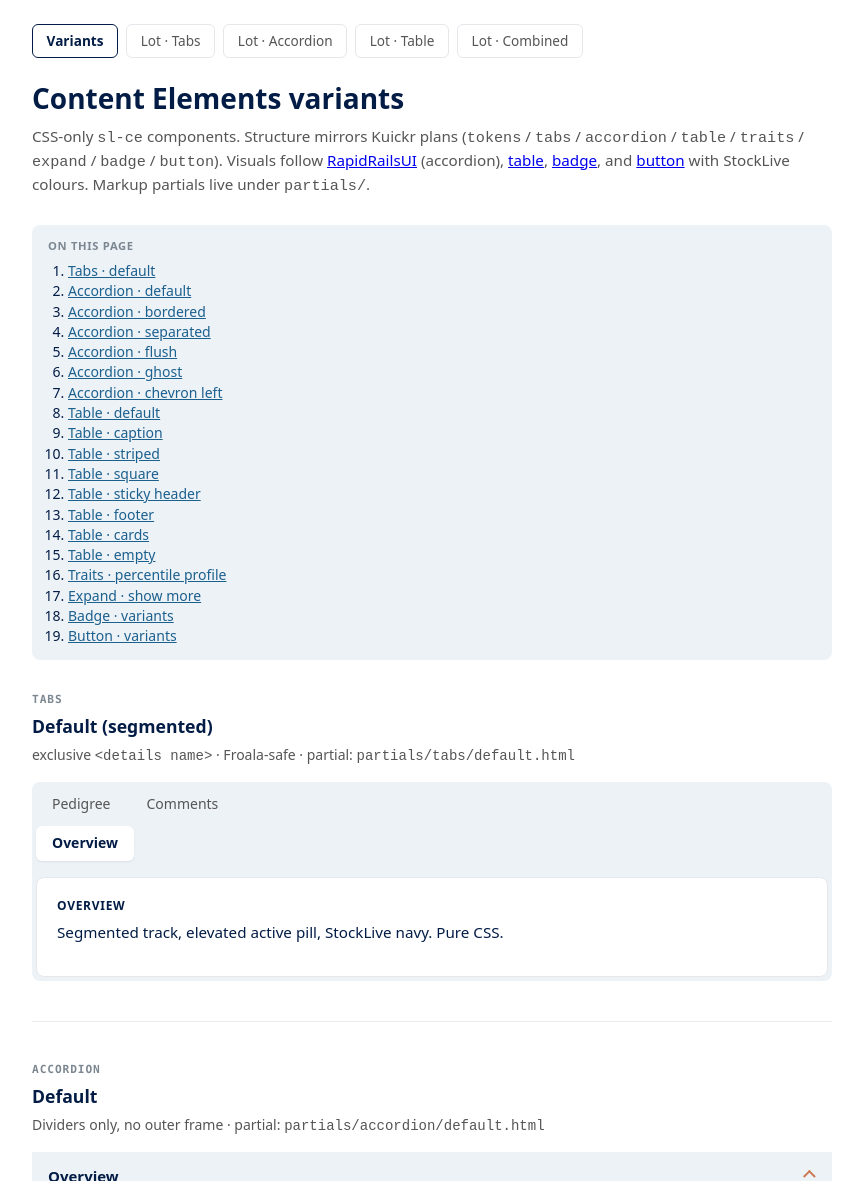
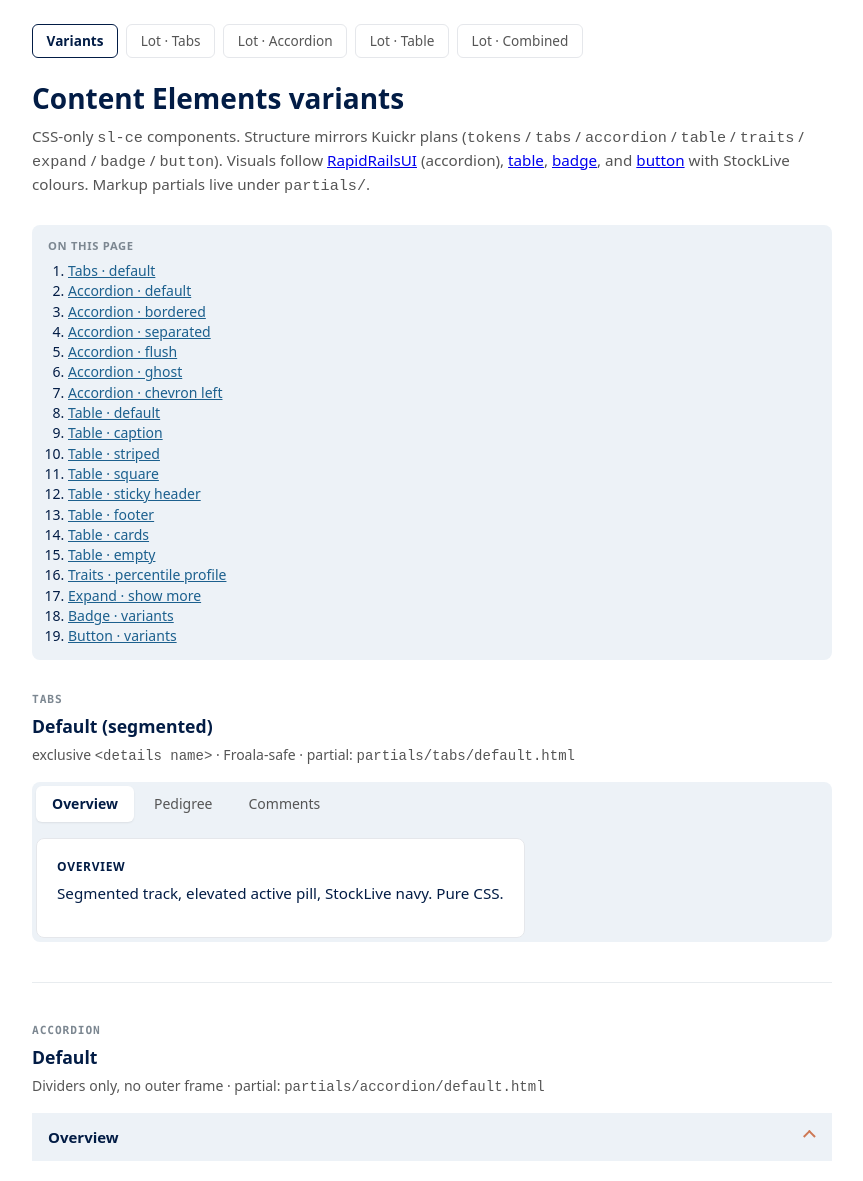
Before and after one commit to StockLive-Group/content-elements-demo, a plain HTML site: page index.html in a window 1280 px wide. Shown: the top 1181 px of the page, without its empty margins (208-1071 px from the left). Drawn offline with Linux system fonts and the light colour scheme.

Commit message:
Keep details-tabs pills in a stable order.
Replace flex order reshuffling with a grid layout that lifts summaries via display:contents and places ::details-content on row 2 so the open panel sits under the track.

Co-authored-by: Cursor <cursoragent@cursor.com>

```diff
--- a/catalogue/stocklive-content-elements.css
+++ b/catalogue/stocklive-content-elements.css
@@ -60,31 +60,41 @@ html,
 
 .sl-ce-tabs {
   position: relative;
-  display: flex;
-  flex-wrap: wrap;
-  gap: var(--sl-ce-space-xs, 0.25rem);
+  display: grid;
+  grid-template-columns: repeat(8, max-content);
+  grid-template-rows: auto auto;
+  justify-content: start;
+  align-items: center;
+  column-gap: var(--sl-ce-space-xs, 0.25rem);
+  row-gap: var(--sl-ce-space-md, 1rem);
   margin: 0;
   padding: var(--sl-ce-space-xs, 0.25rem);
   color: var(--sl-ce-color-text, #021c45);
   background: var(--sl-ce-color-track, #edf2f7);
   border-radius: var(--sl-ce-radius-track, 0.5rem);
+  overflow-x: auto;
+  -webkit-overflow-scrolling: touch;
 }
 
 .sl-ce-tabs__item {
-  order: 0;
-  flex: 0 0 auto;
+  display: contents;
   margin: 0;
   border: none;
   background: transparent;
   color: inherit;
 }
 
-.sl-ce-tabs__item[open] {
-  order: 1;
-  flex: 1 1 100%;
+.sl-ce-tabs__item::details-content {
+  grid-row: 2;
+  grid-column: 1 / -1;
+}
+
+.sl-ce-tabs__item:not([open])::details-content {
+  display: none;
 }
 
 .sl-ce-tabs__tab {
+  grid-row: 1;
   display: inline-flex;
   align-items: center;
   gap: 0.35rem;
@@ -138,7 +148,11 @@ html,
 }
 
 .sl-ce-tabs__panel {
-  margin-top: var(--sl-ce-space-md, 1rem);
+  box-sizing: border-box;
+
+  grid-row: 2;
+  grid-column: 1 / -1;
+  margin: 0;
   padding: var(--sl-ce-space-lg, 1.25rem);
   background: var(--sl-ce-color-surface, #ffffff);
   border: 1px solid var(--sl-ce-color-border, #e5e7eb);
@@ -146,6 +160,10 @@ html,
   box-shadow: var(--sl-ce-shadow-panel, none);
   color: var(--sl-ce-color-text-muted, #555555);
   font-size: 0.95rem;
+}
+
+.sl-ce-tabs__item:not([open]) > .sl-ce-tabs__panel {
+  display: none !important;
 }
 
 .sl-ce-tabs__panel h4 {
@@ -1569,7 +1587,21 @@ a.sl-ce-tabs__tab:hover {
   background: var(--sl-ce-color-track, #edf2f7) !important;
 }
 
+.sl-ce-tabs .sl-ce-tabs__item {
+  display: contents;
+}
+
+.sl-ce-tabs .sl-ce-tabs__item::details-content {
+  grid-row: 2;
+  grid-column: 1 / -1;
+}
+
+.sl-ce-tabs .sl-ce-tabs__item:not([open])::details-content {
+  display: none !important;
+}
+
 .sl-ce-tabs .sl-ce-tabs__tab {
+  grid-row: 1;
   list-style: none !important;
   color: var(--sl-ce-color-text-muted, #555555) !important;
   background: transparent !important;
--- a/css/host.css
+++ b/css/host.css
@@ -123,7 +123,21 @@ a.sl-ce-tabs__tab:hover {
   background: var(--sl-ce-color-track, #edf2f7) !important;
 }
 
+.sl-ce-tabs .sl-ce-tabs__item {
+  display: contents;
+}
+
+.sl-ce-tabs .sl-ce-tabs__item::details-content {
+  grid-row: 2;
+  grid-column: 1 / -1;
+}
+
+.sl-ce-tabs .sl-ce-tabs__item:not([open])::details-content {
+  display: none !important;
+}
+
 .sl-ce-tabs .sl-ce-tabs__tab {
+  grid-row: 1;
   list-style: none !important;
   color: var(--sl-ce-color-text-muted, #555555) !important;
   background: transparent !important;
--- a/css/tabs.css
+++ b/css/tabs.css
@@ -1,34 +1,48 @@
 /* sl-ce-tabs — CSS-only exclusive <details name> tabs
    Froala/Nextlot-safe: no id, nav, section, label, or input.
    Unique name= per group (e.g. name="lot-1-tabs"). Put open on the default item.
+
+   Layout: display:contents lifts summaries + ::details-content into the parent
+   grid so tab pills stay on row 1 in a stable order and the open panel spans row 2.
 */
 .sl-ce-tabs {
   position: relative;
-  display: flex;
-  flex-wrap: wrap;
-  gap: var(--sl-ce-space-xs, 0.25rem);
+  display: grid;
+  grid-template-columns: repeat(8, max-content);
+  grid-template-rows: auto auto;
+  justify-content: start;
+  align-items: center;
+  column-gap: var(--sl-ce-space-xs, 0.25rem);
+  row-gap: var(--sl-ce-space-md, 1rem);
   margin: 0;
   padding: var(--sl-ce-space-xs, 0.25rem);
   color: var(--sl-ce-color-text, #021c45);
   background: var(--sl-ce-color-track, #edf2f7);
   border-radius: var(--sl-ce-radius-track, 0.5rem);
+  overflow-x: auto;
+  -webkit-overflow-scrolling: touch;
 }
 
 .sl-ce-tabs__item {
-  order: 0;
-  flex: 0 0 auto;
+  display: contents;
   margin: 0;
   border: none;
   background: transparent;
   color: inherit;
 }
 
-.sl-ce-tabs__item[open] {
-  order: 1;
-  flex: 1 1 100%;
+/* Chrome/Safari slot the panel through ::details-content — place that on row 2 */
+.sl-ce-tabs__item::details-content {
+  grid-row: 2;
+  grid-column: 1 / -1;
+}
+
+.sl-ce-tabs__item:not([open])::details-content {
+  display: none;
 }
 
 .sl-ce-tabs__tab {
+  grid-row: 1;
   display: inline-flex;
   align-items: center;
   gap: 0.35rem;
@@ -82,7 +96,11 @@
 }
 
 .sl-ce-tabs__panel {
-  margin-top: var(--sl-ce-space-md, 1rem);
+  box-sizing: border-box;
+  /* Fallback when ::details-content is unsupported: still try to span row 2 */
+  grid-row: 2;
+  grid-column: 1 / -1;
+  margin: 0;
   padding: var(--sl-ce-space-lg, 1.25rem);
   background: var(--sl-ce-color-surface, #ffffff);
   border: 1px solid var(--sl-ce-color-border, #e5e7eb);
@@ -90,6 +108,10 @@
   box-shadow: var(--sl-ce-shadow-panel, none);
   color: var(--sl-ce-color-text-muted, #555555);
   font-size: 0.95rem;
+}
+
+.sl-ce-tabs__item:not([open]) > .sl-ce-tabs__panel {
+  display: none !important;
 }
 
 .sl-ce-tabs__panel h4 {
```
Also changed, not shown: 1 other file.
